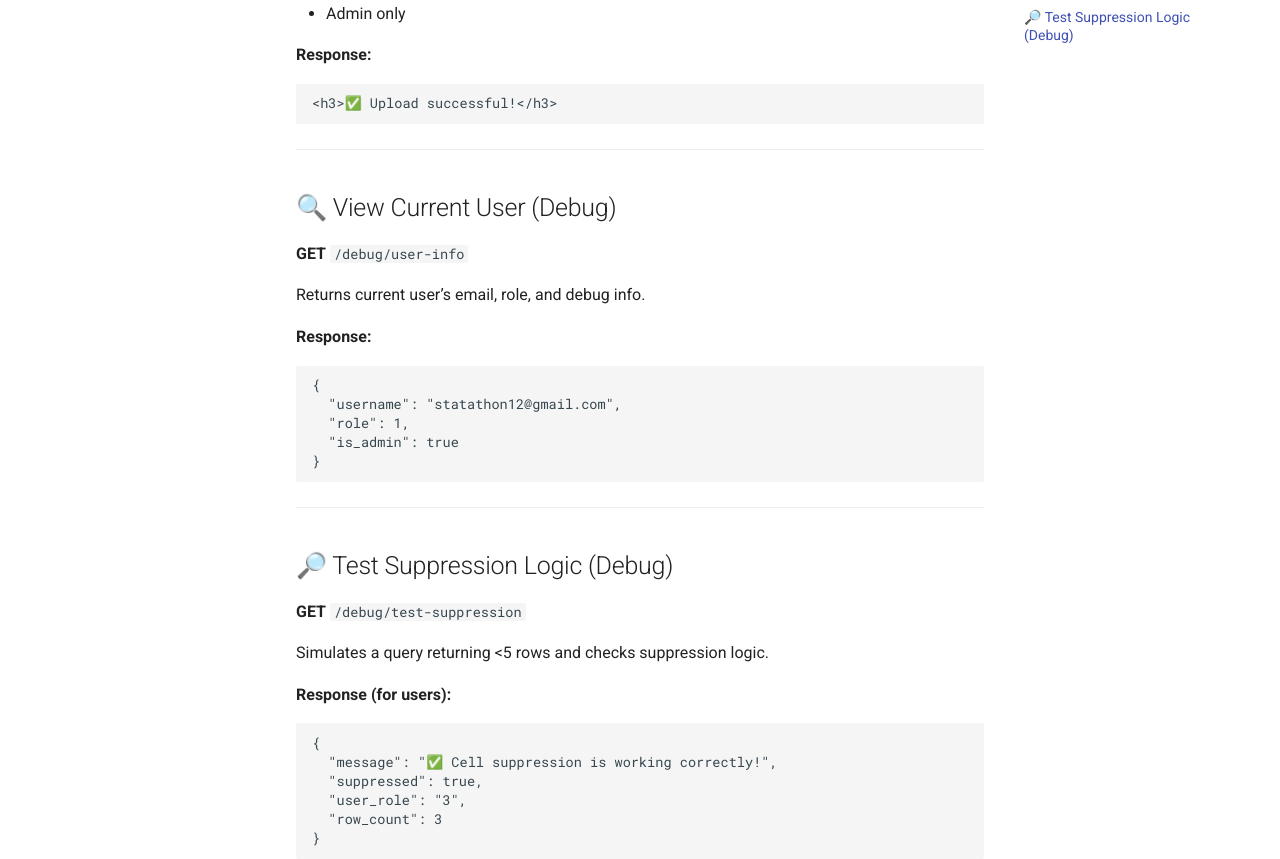
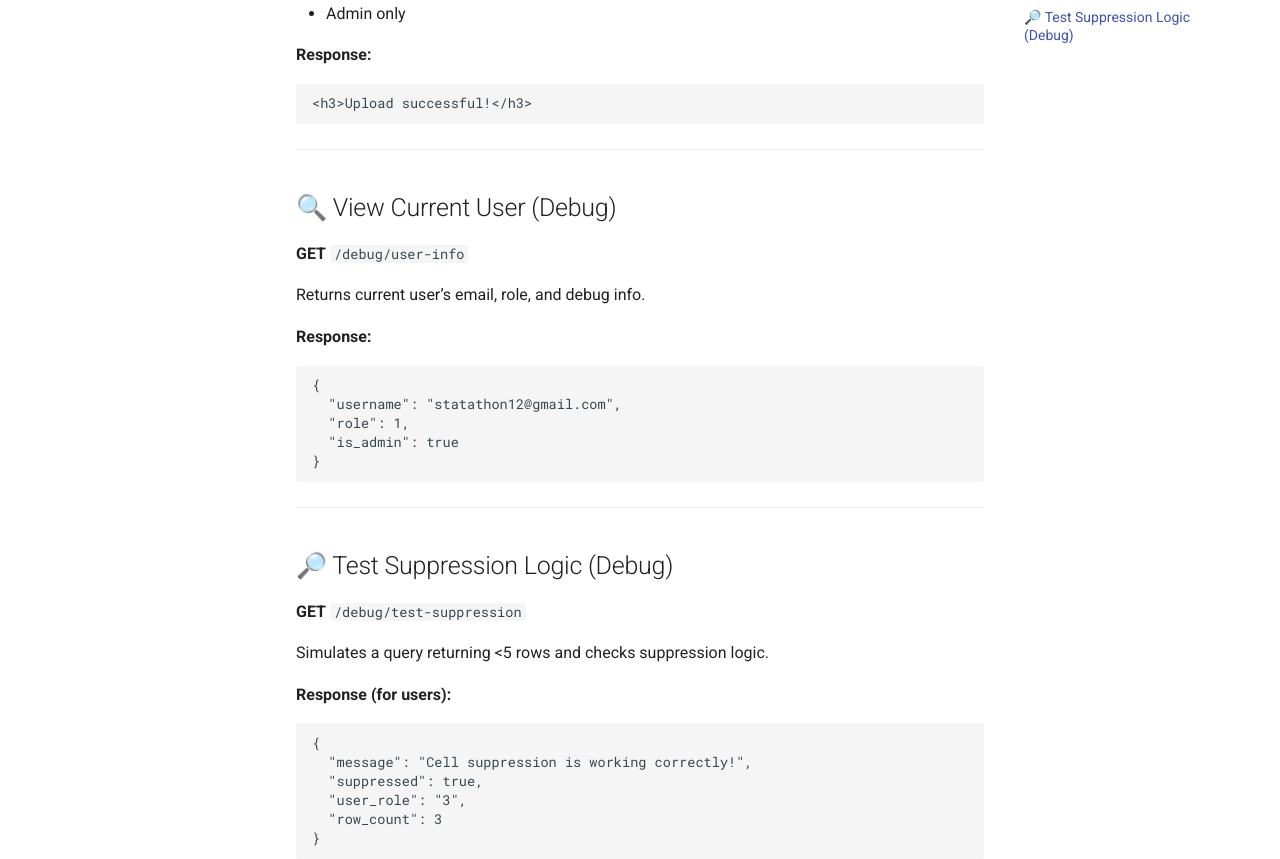
Before and after one commit to SoumyaSudhirNayak/STATATHON_2025, an MkDocs documentation site: the page built from docs/docs/api.md, in a window 1280 px wide and 1400 px high, scrolled down 2548 px. Shown: the part 397-1256 px from the top of the window. Built offline with MkDocs 1.6.1 and Material for MkDocs 9.7.7, drawn with Linux system fonts in a browser that asks for light colours.

````diff
--- a/docs/docs/api.md
+++ b/docs/docs/api.md
@@ -137,7 +137,7 @@ Upload a ZIP file containing `.csv`, `.txt`, and `.xml` (DDI) files.
 **Response:**
 
 ```html
-<h3>✅ Upload successful!</h3>
+<h3>Upload successful!</h3>
 ```
 
 ---
@@ -170,7 +170,7 @@ Simulates a query returning <5 rows and checks suppression logic.
 
 ```json
 {
-  "message": "✅ Cell suppression is working correctly!",
+  "message": "Cell suppression is working correctly!",
   "suppressed": true,
   "user_role": "3",
   "row_count": 3
````
